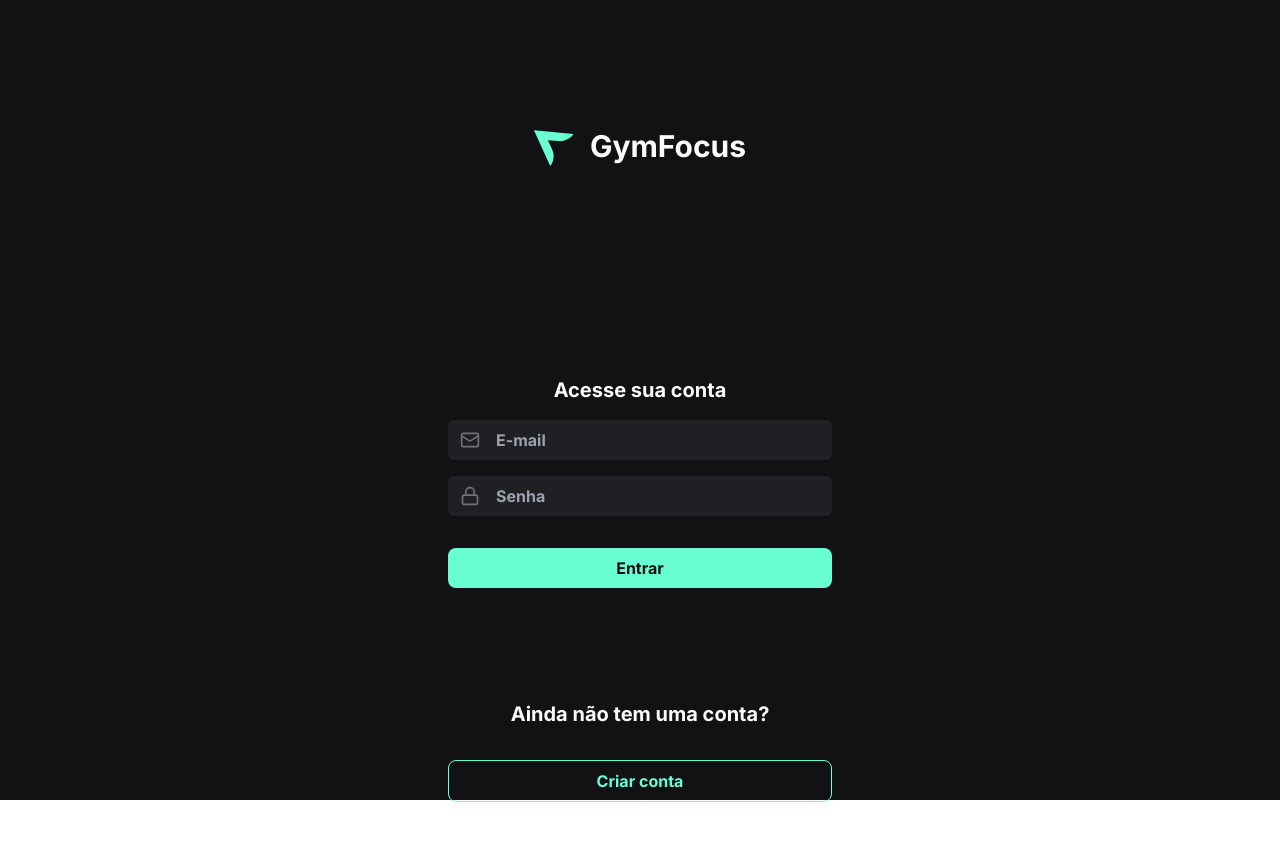
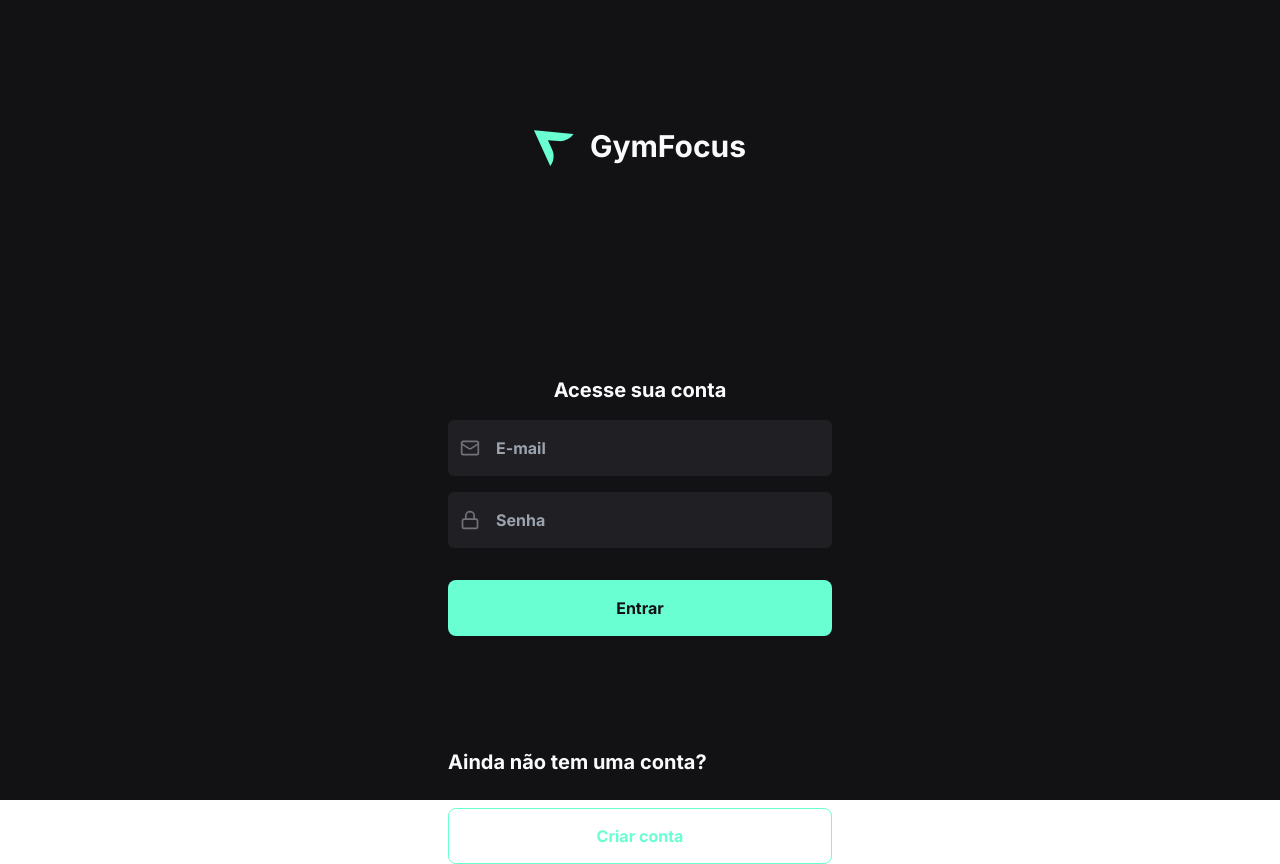
Before and after one commit to rodrigo1dev/project-gym-focus-frontend, a Next.js app: page / in a window 1280 px wide. Before the commit the page ends 802 px from the top, so only its background shows below. Built offline with nearby package versions, Linux system fonts and the light colour scheme.

Commit message:
feat: create logo component

```diff
--- a/src/app/page.tsx
+++ b/src/app/page.tsx
@@ -1,23 +1,13 @@
 import * as Input from "@/components/input";
+import { Logo } from "@/components/logo";
 import { Lock, Mail } from "lucide-react";
-import Image from "next/image";
-import logo from "../../assets/Vector.svg";
 
 export default function Login() {
   return (
-    <div className={"bg-black-1 flex-col h-screen flex-grow flex items-center"}>
+    <div>
+      <Logo />
 
-      <div className={"flex mt-32"}>
-        <Image
-          src={logo}
-          className="w-10 h-10"
-          alt={""}
-          style={{ position: "relative", zIndex: 1 }}
-        />
-        <span className={`text-gray-50 text-3xl ml-4`}>GymFocus</span>
-      </div>
-
-      <p className={"text-gray-50 text-xl mt-52"}>Acesse sua conta</p>
+      <p className={"text-gray-50 text-xl mt-52 text-center"}>Acesse sua conta</p>
 
       <Input.Root>
         <Input.Prefix>
@@ -45,10 +35,9 @@ export default function Login() {
 
       <button className={"bg-sky-1 text-black-1 p-2 rounded-lg mt-8 w-96 h-14"}>Entrar</button>
 
-      <p className={"text-gray-50 text-xl mt-28"}>Ainda não tem uma conta?</p>
+      <p className={"text-gray-50 text-xl mt-28 "}>Ainda não tem uma conta?</p>
 
-      <button className={"bg-transparent border border-sky-1 text-black-1 p-2 rounded-lg mt-8 w-96 h-14 text-sky-1"}>Criar conta</button>
-
-    </div>
+      <button className={"bg-transparent border border-sky-1 p-2 rounded-lg mt-8 w-96 h-14 text-sky-1"}>Criar conta</button>
+    </div >
   );
 }
--- /dev/null
+++ b/src/components/logo.tsx
@@ -0,0 +1,17 @@
+import Image from "next/image";
+import logo from "../../assets/Vector.svg";
+
+export function Logo() {
+    return (
+        <div className={"flex mt-32 justify-center"}>
+            <Image
+                src={logo}
+                className="w-10 h-10"
+                alt={""}
+                style={{ position: "relative", zIndex: 1 }}
+            />
+            <span className={`text-gray-50 text-3xl ml-4`}>GymFocus</span>
+        </div>
+
+    )
+}
```
